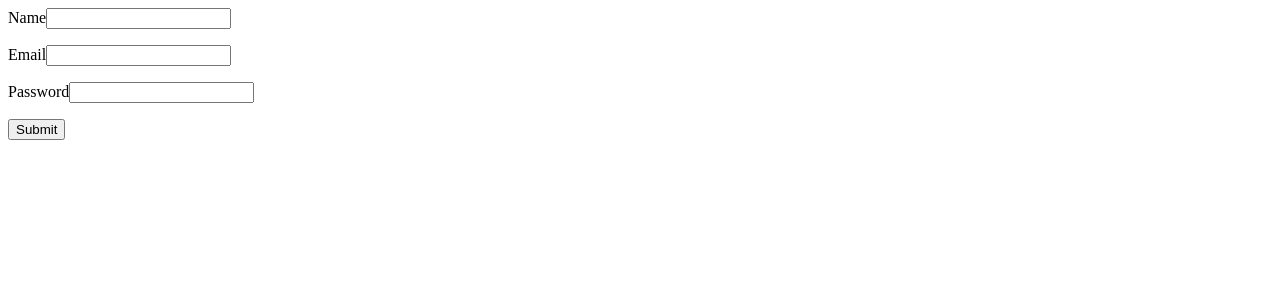
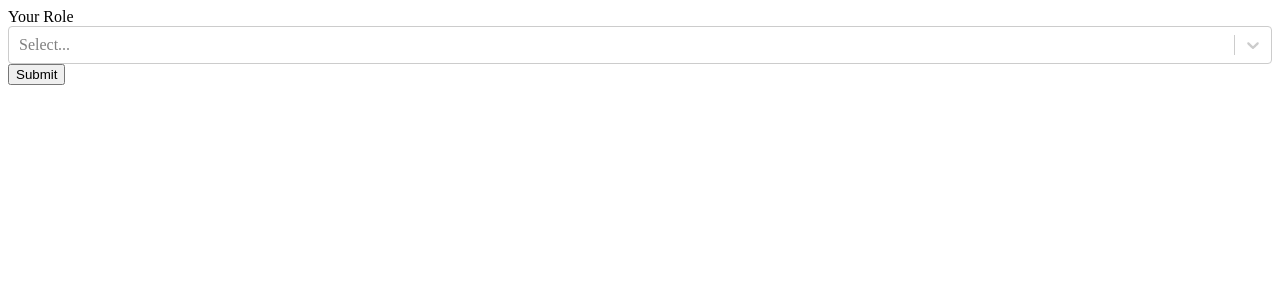
Before and after one commit to Codinglone/react-hook-form, a React (Vite) app: page / in a window 1280 px wide. Shown: the top 300 px of the page. Built offline with nearby package versions, Linux system fonts and the light colour scheme.

Commit message:
Added select on form

```diff
--- a/package.json
+++ b/package.json
@@ -9,6 +9,7 @@
     "preview": "vite preview"
   },
   "dependencies": {
+    "bootstrap": "^5.2.3",
     "react": "^18.2.0",
     "react-dom": "^18.2.0",
     "react-hook-form": "^7.43.8",
--- a/src/App.jsx
+++ b/src/App.jsx
@@ -1,11 +1,12 @@
 import Form from "./components/Form"
 import RegisterForm from "./components/RegisterForm"
+import Selector from "./components/Select"
 
 function App() {
 
   return (
     <div className="App">
-      <RegisterForm />
+      <Selector />
     </div>
   )
 }
--- /dev/null
+++ b/src/components/Select.jsx
@@ -0,0 +1,41 @@
+import {useForm, Controller} from "react-hook-form"
+import Select from "react-select"
+const SelectForm = () => {
+  const { register, handleSubmit, errors, control } = useForm({
+    mode: "onChange"
+  })
+
+  const selectOptions = [
+    {value: "student", label: "Student"},
+    {value: "developer", label: "Developer"},
+    {value: "manager", label: "Manager"}
+  ]
+
+  const registerOptions = {
+    role: { required: "Role is required!" }
+  }
+  const onSuccess = data => console.log(data);
+
+  return (
+    <form onSubmit={handleSubmit(onSuccess)}>
+        <div>
+            <label>Your Role</label>
+            <Controller
+                name="role"
+                control={control}
+                defaultValue=""
+                rules={registerOptions.role}
+                render={({ field }) => (
+                    <Select options={selectOptions} {...field} label="Text field" />
+                )}
+            />
+            <small className="text-danger">
+                    {errors?.role && errors.role.message}
+            </small>
+        </div>
+        <button>Submit</button>
+    </form>
+  )
+}
+
+export default SelectForm
```
Also changed, not shown: 1 other file (tests, documents, lock files or other folders).
